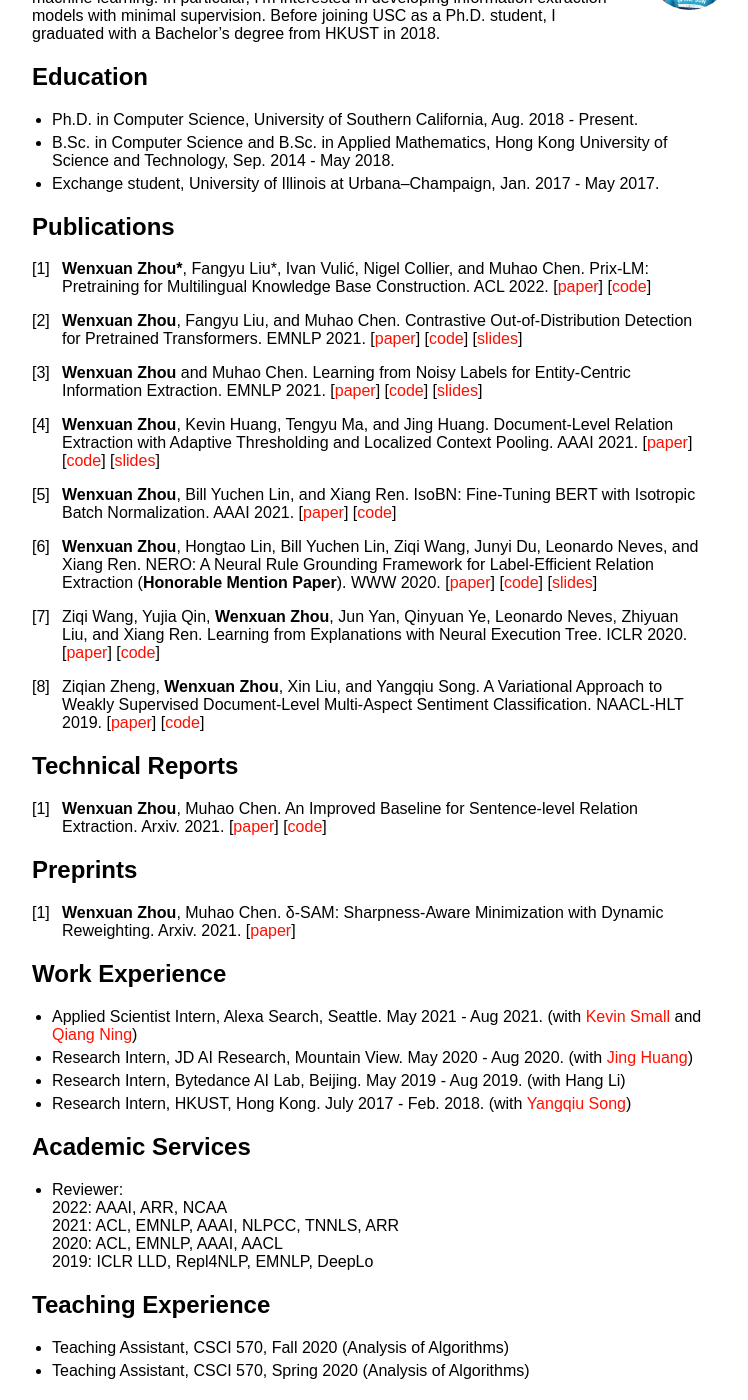
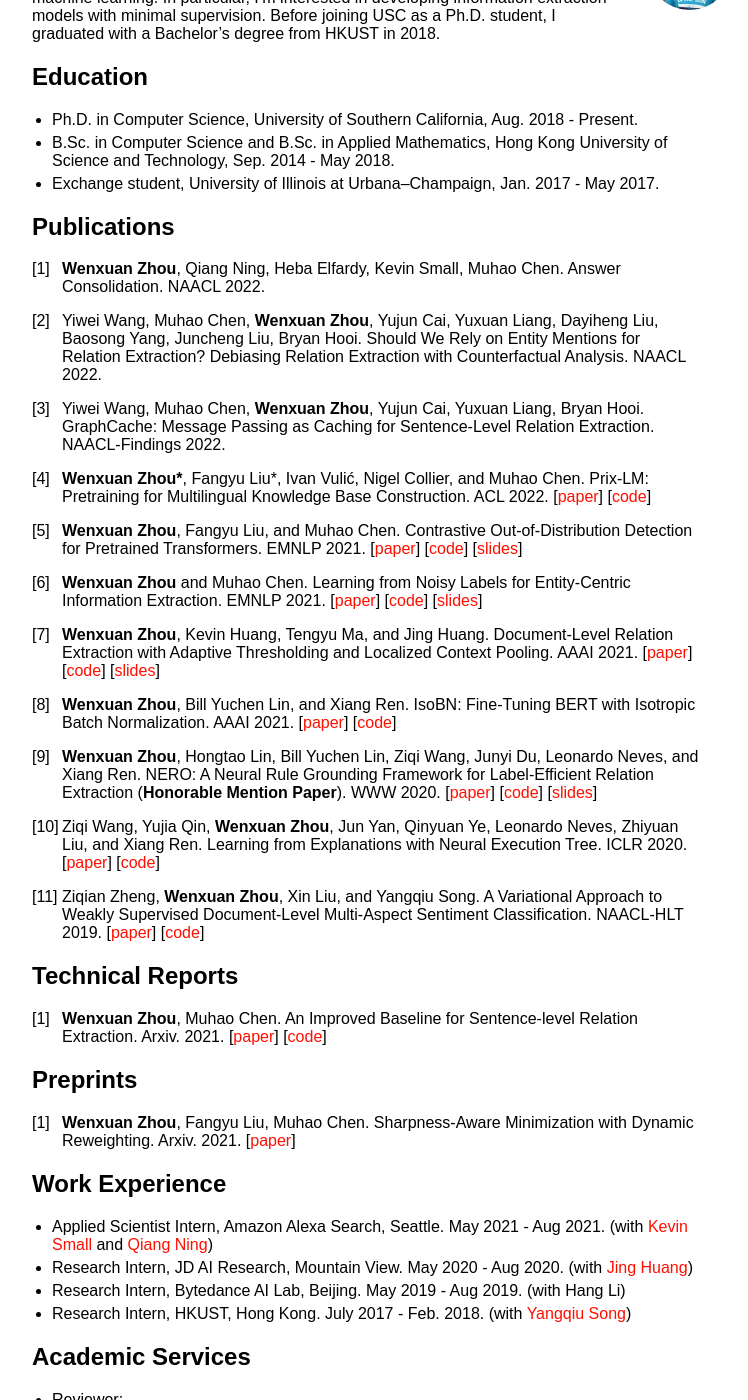
Before and after one commit to wzhouad/wzhouad.github.io, a Jekyll site: the page built from index.md, in a window 1280 px wide and 1400 px high, scrolled down 243 px. Shown: the whole window, without its empty margins (258-1006 px from the left). Built offline with Jekyll 4.4.1, drawn with Linux system fonts in a browser that asks for light colours; our own code applies the rules of GitHub Pages for plain Markdown files.

Commit message:
Update index.md

```diff
--- a/index.md
+++ b/index.md
@@ -15,31 +15,37 @@ I'm a fourth-year Ph.D. candidate at the University of Southern California worki
 
 ## Publications
 
+1. **Wenxuan Zhou**, Qiang Ning, Heba Elfardy, Kevin Small, Muhao Chen. Answer Consolidation. NAACL 2022.
+
+1. Yiwei Wang, Muhao Chen, **Wenxuan Zhou**, Yujun Cai, Yuxuan Liang, Dayiheng Liu, Baosong Yang, Juncheng Liu, Bryan Hooi. Should We Rely on Entity Mentions for Relation Extraction? Debiasing Relation Extraction with Counterfactual Analysis. NAACL 2022.
+
+1. Yiwei Wang, Muhao Chen, **Wenxuan Zhou**, Yujun Cai, Yuxuan Liang, Bryan Hooi. GraphCache: Message Passing as Caching for Sentence-Level Relation Extraction. NAACL-Findings 2022.
+
 1. **Wenxuan Zhou\***, Fangyu Liu\*, Ivan Vulić, Nigel Collier, and Muhao Chen. Prix-LM: Pretraining for Multilingual Knowledge Base Construction. ACL 2022. \[[paper](https://arxiv.org/abs/2110.08443)] \[[code](https://github.com/luka-group/prix-lm)\]
 
-2. **Wenxuan Zhou**, Fangyu Liu, and Muhao Chen. Contrastive Out-of-Distribution Detection for Pretrained Transformers. EMNLP 2021. \[[paper](https://aclanthology.org/2021.emnlp-main.84/)\] \[[code](https://github.com/wzhouad/Contra-OOD)\] \[[slides](slides/OOD_EMNLP21.pdf)\]
+1. **Wenxuan Zhou**, Fangyu Liu, and Muhao Chen. Contrastive Out-of-Distribution Detection for Pretrained Transformers. EMNLP 2021. \[[paper](https://aclanthology.org/2021.emnlp-main.84/)\] \[[code](https://github.com/wzhouad/Contra-OOD)\] \[[slides](slides/OOD_EMNLP21.pdf)\]
 
-3. **Wenxuan Zhou** and Muhao Chen. Learning from Noisy Labels for Entity-Centric Information Extraction. EMNLP 2021. \[[paper](https://aclanthology.org/2021.emnlp-main.437/)\] \[[code](https://github.com/wzhouad/NLL-IE)\] \[[slides](slides/NLL_EMNLP21.pdf)\]
+1. **Wenxuan Zhou** and Muhao Chen. Learning from Noisy Labels for Entity-Centric Information Extraction. EMNLP 2021. \[[paper](https://aclanthology.org/2021.emnlp-main.437/)\] \[[code](https://github.com/wzhouad/NLL-IE)\] \[[slides](slides/NLL_EMNLP21.pdf)\]
 
-4. **Wenxuan Zhou**, Kevin Huang, Tengyu Ma, and Jing Huang. Document-Level Relation Extraction with Adaptive Thresholding and Localized Context Pooling. AAAI 2021. \[[paper](https://arxiv.org/abs/2010.11304)\] \[[code](https://github.com/wzhouad/ATLOP)\] \[[slides](slides/ATLOP_AAAI21.pdf)\]
+1. **Wenxuan Zhou**, Kevin Huang, Tengyu Ma, and Jing Huang. Document-Level Relation Extraction with Adaptive Thresholding and Localized Context Pooling. AAAI 2021. \[[paper](https://arxiv.org/abs/2010.11304)\] \[[code](https://github.com/wzhouad/ATLOP)\] \[[slides](slides/ATLOP_AAAI21.pdf)\]
 
-5. **Wenxuan Zhou**, Bill Yuchen Lin, and Xiang Ren. IsoBN: Fine-Tuning BERT with Isotropic Batch Normalization. AAAI 2021. \[[paper](https://arxiv.org/abs/2005.02178)\] \[[code](https://github.com/INK-USC/IsoBN)\]
+1. **Wenxuan Zhou**, Bill Yuchen Lin, and Xiang Ren. IsoBN: Fine-Tuning BERT with Isotropic Batch Normalization. AAAI 2021. \[[paper](https://arxiv.org/abs/2005.02178)\] \[[code](https://github.com/INK-USC/IsoBN)\]
 
-6. **Wenxuan Zhou**, Hongtao Lin, Bill Yuchen Lin, Ziqi Wang, Junyi Du, Leonardo Neves, and Xiang Ren. NERO: A Neural Rule Grounding Framework for Label-Efficient Relation Extraction (**Honorable Mention Paper**). WWW 2020. \[[paper](https://arxiv.org/abs/1909.02177)\] \[[code](https://github.com/INK-USC/NERO)\] \[[slides](slides/NERO_WWW20.pdf)\]
+1. **Wenxuan Zhou**, Hongtao Lin, Bill Yuchen Lin, Ziqi Wang, Junyi Du, Leonardo Neves, and Xiang Ren. NERO: A Neural Rule Grounding Framework for Label-Efficient Relation Extraction (**Honorable Mention Paper**). WWW 2020. \[[paper](https://arxiv.org/abs/1909.02177)\] \[[code](https://github.com/INK-USC/NERO)\] \[[slides](slides/NERO_WWW20.pdf)\]
 
-7. Ziqi Wang, Yujia Qin, **Wenxuan Zhou**, Jun Yan, Qinyuan Ye, Leonardo Neves, Zhiyuan Liu, and Xiang Ren. Learning from Explanations with Neural Execution Tree. ICLR 2020. \[[paper](https://arxiv.org/abs/1911.01352)\] \[[code](https://github.com/INK-USC/NExT)\]
+1. Ziqi Wang, Yujia Qin, **Wenxuan Zhou**, Jun Yan, Qinyuan Ye, Leonardo Neves, Zhiyuan Liu, and Xiang Ren. Learning from Explanations with Neural Execution Tree. ICLR 2020. \[[paper](https://arxiv.org/abs/1911.01352)\] \[[code](https://github.com/INK-USC/NExT)\]
 
-8. Ziqian Zheng, **Wenxuan Zhou**, Xin Liu, and Yangqiu Song. A Variational Approach to Weakly Supervised Document-Level Multi-Aspect Sentiment Classification. NAACL-HLT 2019. \[[paper](https://aclanthology.org/N19-1036/)\] \[[code](https://github.com/HKUST-KnowComp/VWS-DMSC)\]
+1. Ziqian Zheng, **Wenxuan Zhou**, Xin Liu, and Yangqiu Song. A Variational Approach to Weakly Supervised Document-Level Multi-Aspect Sentiment Classification. NAACL-HLT 2019. \[[paper](https://aclanthology.org/N19-1036/)\] \[[code](https://github.com/HKUST-KnowComp/VWS-DMSC)\]
 
 ## Technical Reports
 1. **Wenxuan Zhou**, Muhao Chen. An Improved Baseline for Sentence-level Relation Extraction. Arxiv. 2021. \[[paper](https://arxiv.org/abs/2102.01373)\] \[[code](https://github.com/wzhouad/RE_improved_baseline)\]
 
 ## Preprints
 
-1. **Wenxuan Zhou**, Muhao Chen. δ-SAM: Sharpness-Aware Minimization with Dynamic Reweighting. Arxiv. 2021. \[[paper](https://arxiv.org/abs/2112.08772)]
+1. **Wenxuan Zhou**, Fangyu Liu, Muhao Chen. Sharpness-Aware Minimization with Dynamic Reweighting. Arxiv. 2021. \[[paper](https://arxiv.org/abs/2112.08772)]
 
 ## Work Experience
-* Applied Scientist Intern, Alexa Search, Seattle. May 2021 - Aug 2021. (with [Kevin Small](http://www.kevinsmall.org/) and [Qiang Ning](https://www.qiangning.info/))
+* Applied Scientist Intern, Amazon Alexa Search, Seattle. May 2021 - Aug 2021. (with [Kevin Small](http://www.kevinsmall.org/) and [Qiang Ning](https://www.qiangning.info/))
 * Research Intern, JD AI Research, Mountain View. May 2020 - Aug 2020. (with [Jing Huang](https://sites.google.com/view/drjinghuang))
 * Research Intern, Bytedance AI Lab, Beijing. May 2019 - Aug 2019. (with Hang Li)
 * Research Intern, HKUST, Hong Kong. July 2017 - Feb. 2018. (with [Yangqiu Song](https://www.cse.ust.hk/~yqsong/))
```
